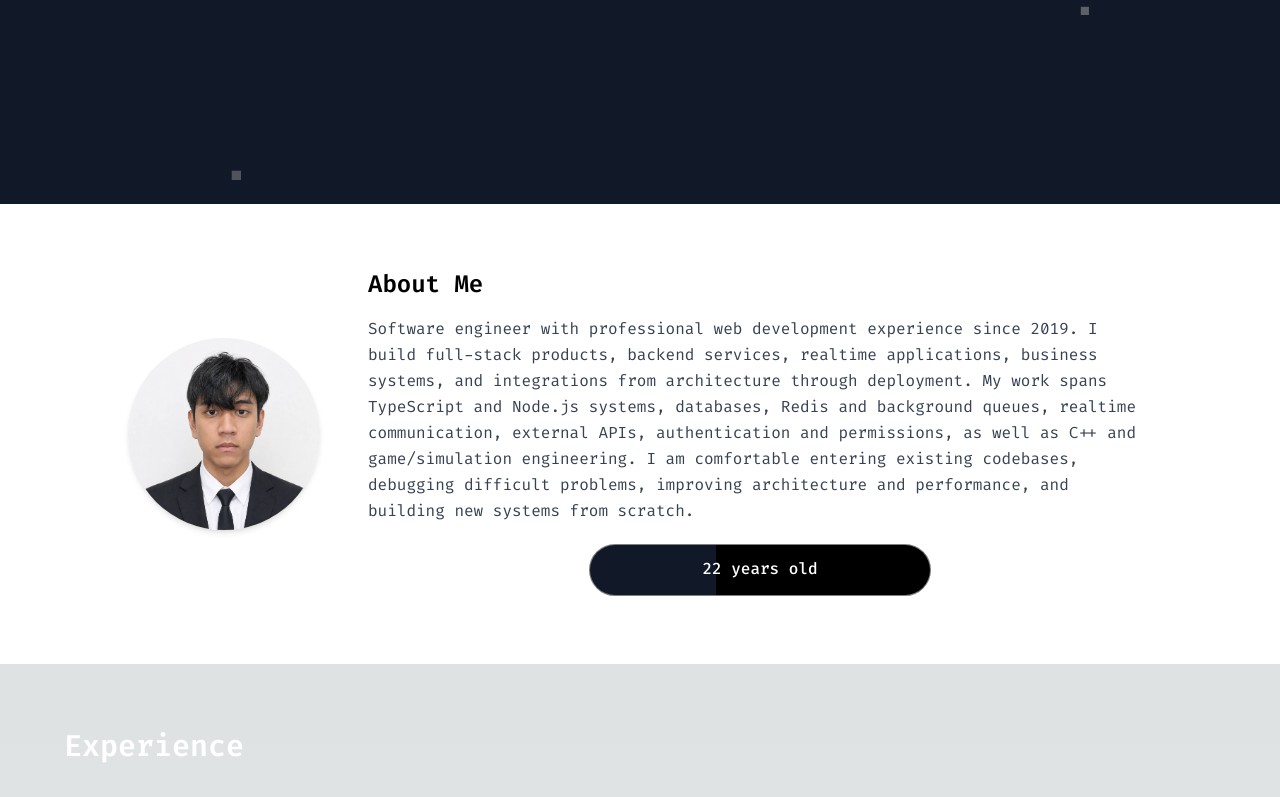
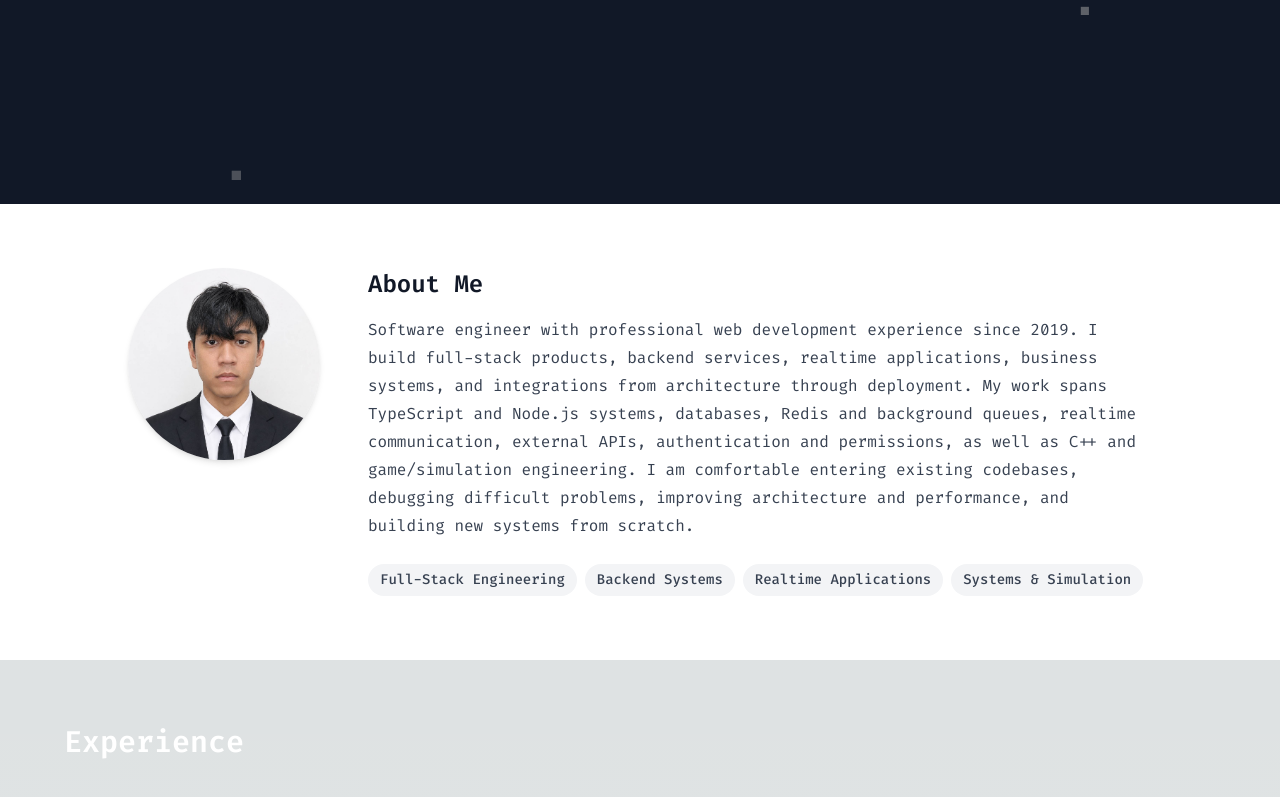
Before and after one commit to zerozet22k/my-cv, a Next.js app: page / in a window 1280 px wide. Shown: the part 596-1393 px from the top of the page. Built offline with nearby package versions, Linux system fonts and the light colour scheme.

Commit message:
Remove age display from professional portfolio

```diff
--- a/src/components/AboutMe.tsx
+++ b/src/components/AboutMe.tsx
@@ -1,4 +1,4 @@
-import React, { useState, useEffect } from "react";
+import React from "react";
 import { Profile } from "./Header";
 
 interface AboutMeProps {
@@ -6,68 +6,27 @@ interface AboutMeProps {
   profile: Profile;
 }
 
-interface BirthdayBadgeProps {
-  color: string;
-  value: string;
-  onClick: () => void;
-  percentComplete: number;
-}
-
-const AboutMe: React.FC<AboutMeProps> = ({ color, profile }) => {
-  const birthDateString = profile.birthDate || "2000-09-22";
-  const birthDate: Date = new Date(birthDateString);
-
-  const formattedBirthDate = birthDate.toLocaleDateString("en-US", {
-    month: "long",
-    day: "numeric",
-    year: "numeric",
-  });
-
-  const [badgeValue, setBadgeValue] = useState<string>(formattedBirthDate);
-  const [percentComplete, setPercentComplete] = useState<number>(0);
-
-  useEffect(() => {
-    const interval = setInterval(() => {
-      setPercentComplete((prev) => {
-        if (prev >= 100) {
-          toggleBadgeValue();
-          return 0;
-        }
-        return prev + 1;
-      });
-    }, 50);
-
-    return () => clearInterval(interval);
-  }, [formattedBirthDate]);
-
-  const toggleBadgeValue = () => {
-    setBadgeValue((prevValue) =>
-      prevValue === formattedBirthDate
-        ? `${calculateAge(birthDate)} years old`
-        : formattedBirthDate
-    );
-  };
-
+const AboutMe: React.FC<AboutMeProps> = ({ profile }) => {
   return (
-    <section className="py-16 px-4 md:px-16 bg-white">
-      <div className="max-w-5xl mx-auto flex flex-col md:flex-row items-center space-y-8 md:space-y-0 md:space-x-12">
+    <section className="bg-white px-4 py-16 md:px-16">
+      <div className="mx-auto flex max-w-5xl flex-col items-center gap-8 md:flex-row md:items-start md:gap-12">
         <div className="flex-shrink-0">
           <img
             src={profile.imageUrl || "profile.png"}
             alt={profile.name}
-            className="h-48 w-48 rounded-full shadow-md object-cover"
+            className="h-44 w-44 rounded-full object-cover shadow-md md:h-48 md:w-48"
           />
         </div>
+
         <div className="space-y-4">
-          <h2 className="text-2xl font-bold">About Me</h2>
-          <p className="text-gray-700 leading-relaxed">{profile.about}</p>
-          <div className="mt-4 space-x-4 flex">
-            <BirthdayBadge
-              color={color}
-              value={badgeValue}
-              onClick={toggleBadgeValue}
-              percentComplete={percentComplete}
-            />
+          <h2 className="text-2xl font-bold text-gray-900">About Me</h2>
+          <p className="max-w-3xl leading-7 text-gray-700">{profile.about}</p>
+
+          <div className="flex flex-wrap gap-2 pt-2 text-sm font-medium text-gray-700">
+            <span className="rounded-full bg-gray-100 px-3 py-1.5">Full-Stack Engineering</span>
+            <span className="rounded-full bg-gray-100 px-3 py-1.5">Backend Systems</span>
+            <span className="rounded-full bg-gray-100 px-3 py-1.5">Realtime Applications</span>
+            <span className="rounded-full bg-gray-100 px-3 py-1.5">Systems & Simulation</span>
           </div>
         </div>
       </div>
@@ -75,95 +34,4 @@ const AboutMe: React.FC<AboutMeProps> = ({ color, profile }) => {
   );
 };
 
-const BirthdayBadge: React.FC<BirthdayBadgeProps> = ({
-  color,
-  value,
-  onClick,
-  percentComplete,
-}) => {
-  const width = 340;
-  const height = 50;
-  const strokeWidth = 2;
-  const rx = 25;
-  const ry = 25;
-
-  return (
-    <div
-      className="w-full h-[60px] relative inline-flex items-center justify-center cursor-pointer"
-      onClick={onClick}
-    >
-      <svg
-        width={width + strokeWidth}
-        height={height + strokeWidth}
-        style={{
-          position: "absolute",
-          top: "50%",
-          left: "50%",
-          transform: "translate(-50%, -50%)",
-        }}
-      >
-        <defs>
-          <linearGradient id="progress-gradient" x1="0" x2="1" y1="0" y2="0">
-            <stop offset={`${percentComplete}%`} stopColor={color} />
-            <stop offset={`${percentComplete}%`} stopColor="#000" />
-          </linearGradient>
-        </defs>
-
-        {/* Outline Rectangle */}
-        <rect
-          x={strokeWidth / 2}
-          y={strokeWidth / 2}
-          width={width}
-          height={height}
-          rx={rx}
-          ry={ry}
-          fill="none"
-          stroke="gray"
-          strokeWidth={strokeWidth}
-        />
-
-        {/* Progress Fill */}
-        <rect
-          x={strokeWidth / 2}
-          y={strokeWidth / 2}
-          width={width}
-          height={height}
-          rx={rx}
-          ry={ry}
-          fill="url(#progress-gradient)"
-        />
-
-        {/* Text */}
-        <text
-          x="50%"
-          y="50%"
-          alignmentBaseline="middle"
-          textAnchor="middle"
-          fill="white"
-          fontSize="16px"
-          fontWeight="500"
-        >
-          {value}
-        </text>
-      </svg>
-    </div>
-  );
-};
-
-const calculateAge = (birthdate: Date): number => {
-  const today: Date = new Date();
-  const birthYear: number = birthdate.getFullYear();
-  const birthMonth: number = birthdate.getMonth();
-  const birthDay: number = birthdate.getDate();
-
-  let age: number = today.getFullYear() - birthYear;
-  if (
-    today.getMonth() < birthMonth ||
-    (today.getMonth() === birthMonth && today.getDate() < birthDay)
-  ) {
-    age--;
-  }
-  return age;
-};
-
 export default AboutMe;
```
